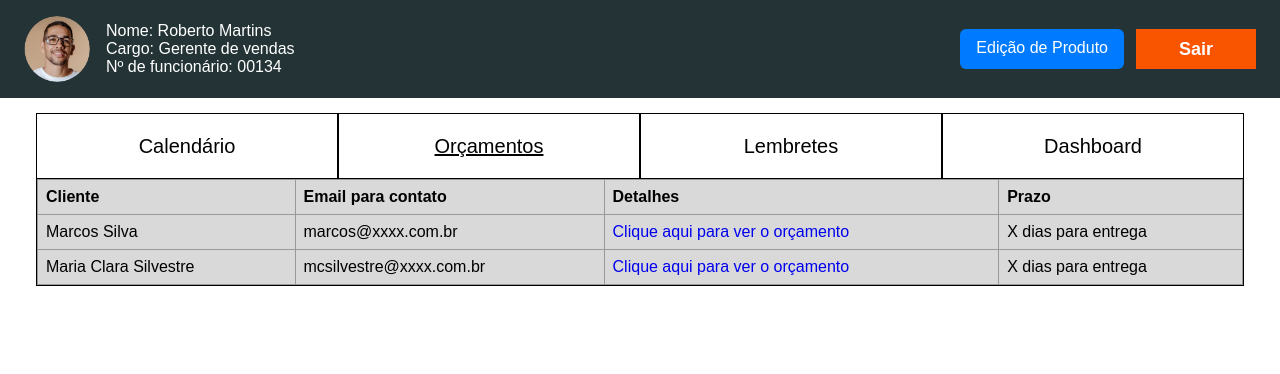
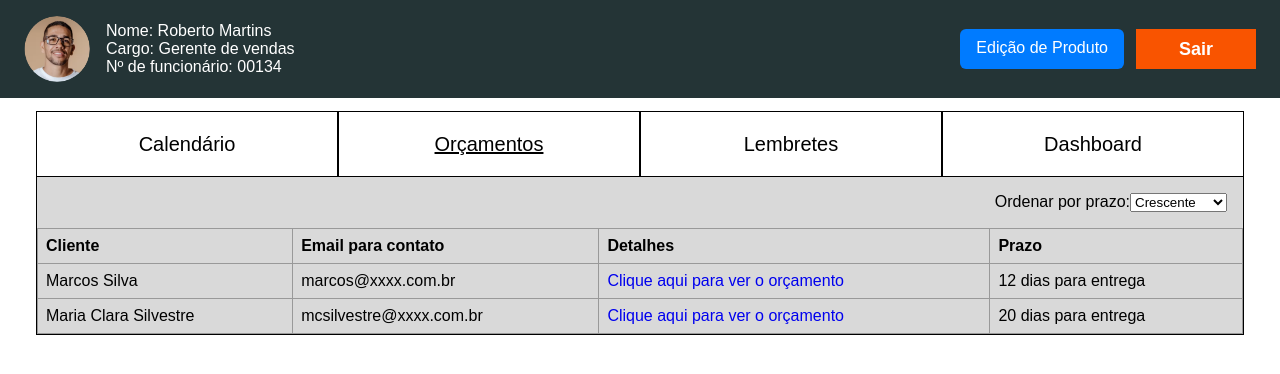
Before and after one commit to Caiosr2/Site-R.Amaral_Office, a React (Vite) app in the folder aula-front/: page /uso-interno in a window 1280 px wide. Both pictures are taken after a click on the button "Orçamentos". Shown: the top 374 px of the page. Built offline with nearby package versions, Linux system fonts and the light colour scheme.

Commit message:
Alterações na aba de funcionários

```diff
--- a/aula-front/src/pages/funcionarios/UsoInterno.tsx
+++ b/aula-front/src/pages/funcionarios/UsoInterno.tsx
@@ -1,17 +1,49 @@
-import React, { useState, useEffect } from 'react';
+import React, { useState, useEffect, MouseEvent } from 'react';
 import styled from 'styled-components';
 import { useNavigate } from 'react-router-dom';
+import {
+  LineChart, Line, CartesianGrid, XAxis, YAxis, Tooltip, ResponsiveContainer,
+  BarChart, Bar,
+} from 'recharts';
 import avatar1 from '../../assets/avatar1.png';
 import calendario from '../../assets/calendario.png';
 
-function handleDownloadClick(e: React.MouseEvent<HTMLAnchorElement>) {
+function handleDownloadClick(e: MouseEvent<HTMLAnchorElement>) {
   e.preventDefault();
   alert('O arquivo foi baixado no seu computador.');
 }
 
 const UsoInterno = () => {
   const [abaAtiva, setAbaAtiva] = useState('calendario');
+  const [ordenarPorPrazo, setOrdenarPorPrazo] = useState<'asc' | 'desc'>('asc');
   const navigate = useNavigate();
+
+  const faturamentoData = [
+    { mes: 'Set', valor: 10300 },
+    { mes: 'Out', valor: 12000 },
+    { mes: 'Nov', valor: 9500 },
+    { mes: 'Dez', valor: 13300 },
+    { mes: 'Jan', valor: 8700 },
+    { mes: 'Fev', valor: 11200 },
+    { mes: 'Mar', valor: 12300 },
+    { mes: 'Abr', valor: 9800 },
+  ];
+
+  const orcamentosData = [
+    { mes: 'Set', total: 14 },
+    { mes: 'Out', total: 18 },
+    { mes: 'Nov', total: 15 },
+    { mes: 'Dez', total: 22 },
+    { mes: 'Jan', total: 9 },
+    { mes: 'Fev', total: 12 },
+    { mes: 'Mar', total: 17 },
+    { mes: 'Abr', total: 11 },
+  ];
+
+  const orcamentos = [
+    { nome: 'Marcos Silva', email: 'marcos@xxxx.com.br', prazo: '12' },
+    { nome: 'Maria Clara Silvestre', email: 'mcsilvestre@xxxx.com.br', prazo: '20' },
+  ];
 
   return (
     <Container>
@@ -40,7 +72,7 @@ const UsoInterno = () => {
           <Tab selected={abaAtiva === 'dashboard'} onClick={() => setAbaAtiva('dashboard')}>Dashboard</Tab>
         </TabMenu>
 
-        <ContentBox style={{ marginTop: '-8px' }}>
+        <ContentBox>
           {abaAtiva === 'calendario' && (
             <>
               <CalendarWrapper>
@@ -64,6 +96,18 @@ const UsoInterno = () => {
           )}
 
           {abaAtiva === 'orcamentos' && (
+            <div style={{ width: '100%' }}>
+              <div style={{ display: 'flex', justifyContent: 'flex-end', padding: '16px' }}>
+                <label htmlFor="ordenar">Ordenar por prazo:</label>{' '}
+                <select
+                  id="ordenar"
+                  onChange={(e) => setOrdenarPorPrazo(e.target.value as 'asc' | 'desc')}
+                  value={ordenarPorPrazo}
+                >
+                  <option value="asc">Crescente</option>
+                  <option value="desc">Decrescente</option>
+                </select>
+              </div>
               <Table>
                 <tbody>
                   <tr>
@@ -72,44 +116,46 @@ const UsoInterno = () => {
                     <Td><strong>Detalhes</strong></Td>
                     <Td><strong>Prazo</strong></Td>
                   </tr>
-                <tr>
-                  <Td>Marcos Silva</Td>
-                  <Td>marcos@xxxx.com.br</Td>
+                  {[...orcamentos].sort((a, b) => {
+                    const diasA = parseInt(a.prazo);
+                    const diasB = parseInt(b.prazo);
+                    return ordenarPorPrazo === 'asc' ? diasA - diasB : diasB - diasA;
+                  }).map((orc, idx) => (
+                    <tr key={idx}>
+                      <Td>{orc.nome}</Td>
+                      <Td>{orc.email}</Td>
                       <Td><a href="#" onClick={handleDownloadClick}>Clique aqui para ver o orçamento</a></Td>
-                  <Td>X dias para entrega</Td>
+                      <Td>{orc.prazo} dias para entrega</Td>
                     </tr>
-                <tr>
-                  <Td>Maria Clara Silvestre</Td>
-                  <Td>mcsilvestre@xxxx.com.br</Td>
-                  <Td><a href="#" onClick={handleDownloadClick}>Clique aqui para ver o orçamento</a></Td>
-                  <Td>X dias para entrega</Td>
-                </tr>
+                  ))}
                 </tbody>
               </Table>
+            </div>
           )}
 
           {abaAtiva === 'lembretes' && (
             <LembreteWrapper>
               <LembreteCard>
                 🔴 <strong>Orçamento Marcos Silva</strong>
-                <p>X dias para a entrega do orçamento</p>
+                <p>12 dias para a entrega do orçamento</p>
               </LembreteCard>
               <LembreteCard>
                 🔴 <strong>Orçamento Maria Clara Silvestre</strong>
-                <p>X dias para a entrega do orçamento</p>
+                <p>20 dias para a entrega do orçamento</p>
               </LembreteCard>
             </LembreteWrapper>
           )}
 
           {abaAtiva === 'dashboard' && (
+            <>
               <IndicadorWrapper>
                 <Indicador>
                   <h4>Orçamentos Pendentes</h4>
                   <p>2</p>
                 </Indicador>
                 <Indicador>
-                <h4>Vendas do Mês</h4>
-                <p>R$ 12.300</p>
+                  <h4>Faturamento do mês</h4>
+                  <p>R$ 9.800</p>
                 </Indicador>
                 <Indicador>
                   <h4>Reuniões</h4>
@@ -120,34 +166,40 @@ const UsoInterno = () => {
                   <p>3 positivos</p>
                 </Indicador>
               </IndicadorWrapper>
+              <GraficosWrapper>
+                <GraphBox>
+                  <h4>Faturamento Mensal (2024/2025)</h4>
+                  <ResponsiveContainer width="100%" height={250}>
+                    <LineChart data={faturamentoData}>
+                      <Line type="monotone" dataKey="valor" stroke="#8884d8" />
+                      <CartesianGrid stroke="#ccc" strokeDasharray="5 5" />
+                      <XAxis dataKey="mes" />
+                      <YAxis />
+                      <Tooltip />
+                    </LineChart>
+                  </ResponsiveContainer>
+                </GraphBox>
+                <GraphBox>
+                  <h4>Orçamentos Fechados(2024/2025)</h4>
+                  <ResponsiveContainer width="100%" height={250}>
+                    <BarChart data={orcamentosData}>
+                      <Bar dataKey="total" fill="#82ca9d" barSize={20} />
+                      <Tooltip cursor={false} />
+                      <CartesianGrid stroke="#ccc" strokeDasharray="5 5" />
+                      <XAxis dataKey="mes" />
+                      <YAxis ticks={[0, 5, 10, 15, 20, 25]} />
+                      <Tooltip />
+                    </BarChart>
+                  </ResponsiveContainer>
+                </GraphBox>
+              </GraficosWrapper>
+            </>
           )}
         </ContentBox>
       </PageContent>
     </Container>
   );
 };
-
-const IndicadorWrapper = styled.div`
-  display: flex;
-  justify-content: space-between;
-  flex-wrap: wrap;
-  gap: 24px;
-  padding: 24px;
-  background-color: #eeeeee;
-  width: 100%;
-  box-sizing: border-box;
-`;
-
-const Indicador = styled.div`
-  background: white;
-  padding: 16px;
-  border-radius: 12px;
-  text-align: center;
-  flex: 1 1 200px;
-  min-width: 200px;
-  max-width: 250px;
-  box-shadow: 0px 2px 8px rgba(0,0,0,0.1);
-`;
 
 const Container = styled.div`
   font-family: Arial, sans-serif;
@@ -173,7 +225,7 @@ const TopBar = styled.div`
 `;
 
 const Spacer = styled.div`
-  height: 8px;
+  height: 10px;
 `;
 
 const UserInfo = styled.div`
@@ -208,7 +260,7 @@ const PageContent = styled.div`
 const TabMenu = styled.div`
   display: flex;
   justify-content: space-between;
-  margin: 4px 0 8px 0;
+  margin: 0;
 `;
 
 const Tab = styled.button<{ selected: boolean }>`
@@ -227,6 +279,7 @@ const Tab = styled.button<{ selected: boolean }>`
     background-color: ${({ selected }) => (selected ? 'white' : '#f0f0f0')};
   }
 `;
+
 
 const ContentBox = styled.div`
   background: #D9D9D9;
@@ -343,4 +396,43 @@ const BotaoEdicao = styled.div`
   display: inline-block;
 `;
 
+const IndicadorWrapper = styled.div`
+  display: flex;
+  justify-content: space-between;
+  flex-wrap: wrap;
+  gap: 24px;
+  padding: 24px;
+  background-color: #eeeeee;
+  width: 100%;
+  box-sizing: border-box;
+`;
+
+const Indicador = styled.div`
+  background: white;
+  padding: 16px;
+  border-radius: 12px;
+  text-align: center;
+  flex: 1 1 200px;
+  min-width: 200px;
+  max-width: 250px;
+  box-shadow: 0px 2px 8px rgba(0,0,0,0.1);
+`;
+
+const GraficosWrapper = styled.div`
+  width: 100%;
+  display: flex;
+  flex-wrap: wrap;
+  justify-content: space-between;
+  gap: 32px;
+  margin-top: 24px;
+`;
+
+const GraphBox = styled.div`
+  flex: 1 1 400px;
+  background: #fff;
+  padding: 16px;
+  border-radius: 12px;
+  box-shadow: 0 2px 6px rgba(0, 0, 0, 0.1);
+`;
+
 export default UsoInterno;
```
Lines whose indentation alone changed are shown as unchanged.
